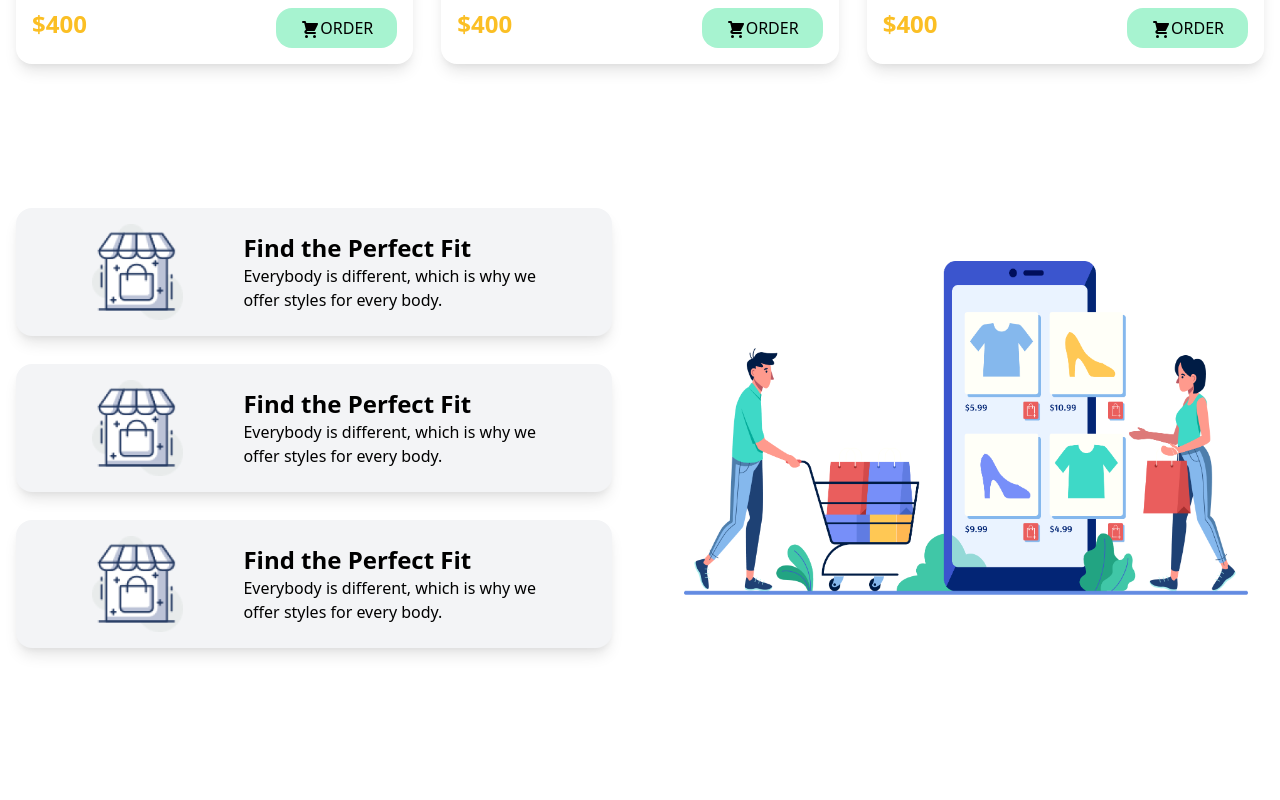
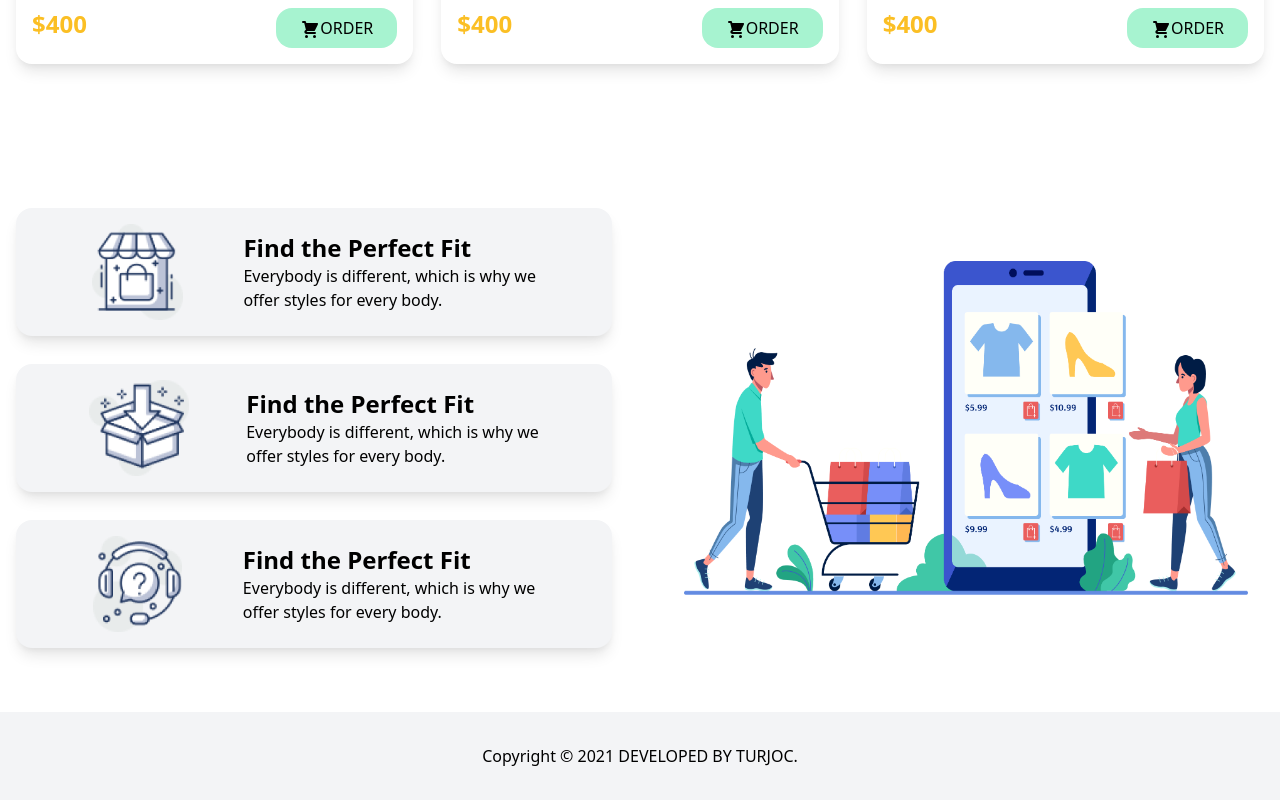
Before and after one commit to turjoc120/tailwind-landing-page, a plain HTML site: page index.html in a window 1280 px wide. Shown: the part 1741-2541 px from the top of the page. Before the commit the page ends 2453 px from the top, so only its background shows below. Drawn offline with nearby package versions, Linux system fonts and the light colour scheme.

Commit message:
footer added

```diff
--- a/index.html
+++ b/index.html
@@ -111,7 +111,7 @@
 
         <!-- mans jacket  -->
         <section class="container px-4 mx-auto my-12">
-            <h2 class="text-3xl font-bold">ANS JACKET</h2>
+            <h2 class="text-3xl font-bold">MANS JACKET</h2>
 
             <!-- jacket cards -->
             <div class="md:grid grid-cols-3 mt-6 gap-7">
@@ -196,7 +196,7 @@
                 </div>
                 <div
                     class="rounded-2xl shadow-lg bg-gray-100 p-4 flex flex-col md:flex-row items-center md:justify-evenly text-center md:text-left">
-                    <img class="h-24" src="icons/image 12.png" alt="">
+                    <img class="h-24" src="icons/image 13.png" alt="">
                     <div class="">
                         <h4 class="font-bold text-2xl">Find the Perfect Fit</h4>
                         <p>Everybody is different, which is why we <br>
@@ -205,7 +205,7 @@
                 </div>
                 <div
                     class="rounded-2xl shadow-lg bg-gray-100 p-4 flex flex-col md:flex-row items-center md:justify-evenly text-center md:text-left">
-                    <img class="h-24" src="icons/image 12.png" alt="">
+                    <img class="h-24" src="icons/image 14.png" alt="">
                     <div class="">
                         <h4 class="font-bold text-2xl">Find the Perfect Fit</h4>
                         <p>Everybody is different, which is why we <br>
@@ -217,6 +217,10 @@
 
     </main>
 
+    <footer class="text-center mt-12 bg-gray-100 p-8">
+        <p>Copyright © 2021 DEVELOPED BY TURJOC.</p>
+    </footer>
+
 </body>
 
 </html>
```
